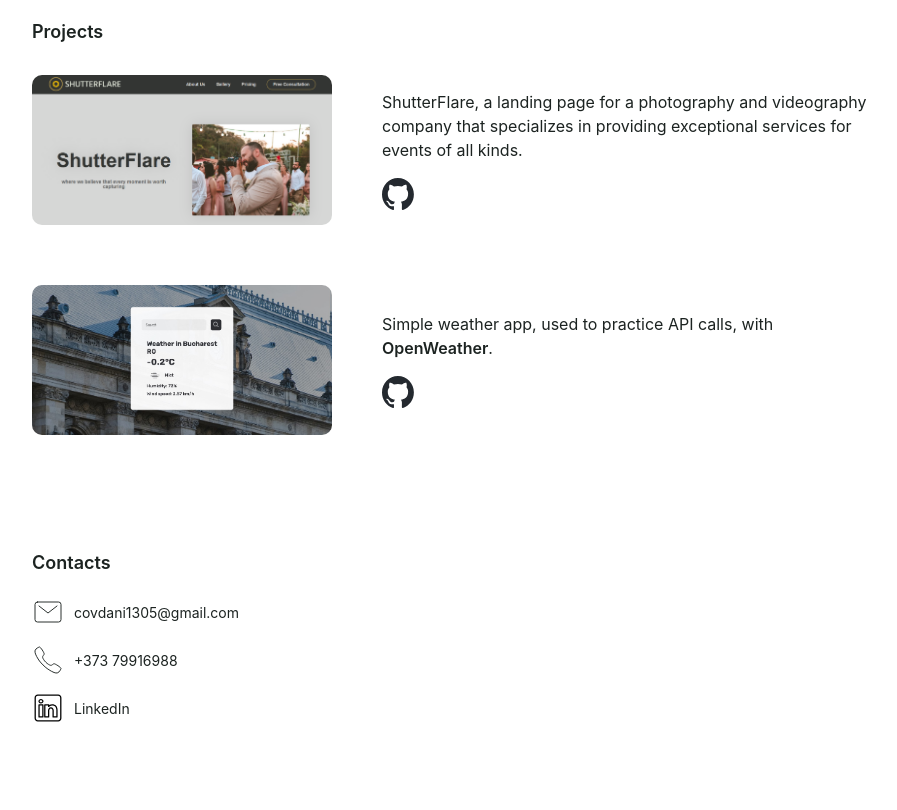
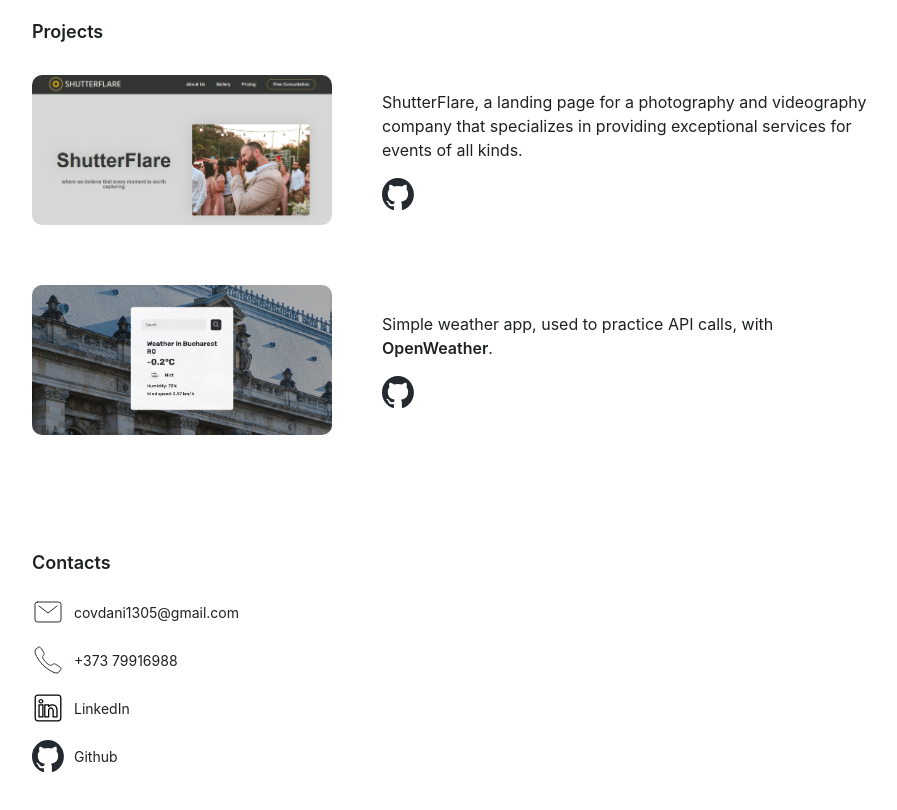
Before and after one commit to covdani1305/Portfolio-Site, a website built with Vite: page index.html in a window 1280 px wide. Shown: the part 1036-1846 px from the top of the page, without its empty margins (188-1085 px from the left). Built offline with nearby package versions, Linux system fonts and the light colour scheme; files whose address does not match are found by name.

Commit message:
Added github profile link

```diff
--- a/index.html
+++ b/index.html
@@ -119,6 +119,14 @@
             LinkedIn</a
           >
         </li>
+        <li class="contacts_list_item">
+          <a
+            href="https://github.com/covdani1305"
+            target="_blank"
+            ><img class="contacts_icon" src="./img//github-mark.svg" alt="" />
+            Github</a
+          >
+        </li>
       </ul>
     </section>
     <script defer src="main.js" type="module"></script>
--- a/style.css
+++ b/style.css
@@ -144,4 +144,5 @@ svg {
   height: 3.2rem;
   color: #1c2321;
   fill: #24292f;
+  stroke: 1px solid #24292f;
 }
```
